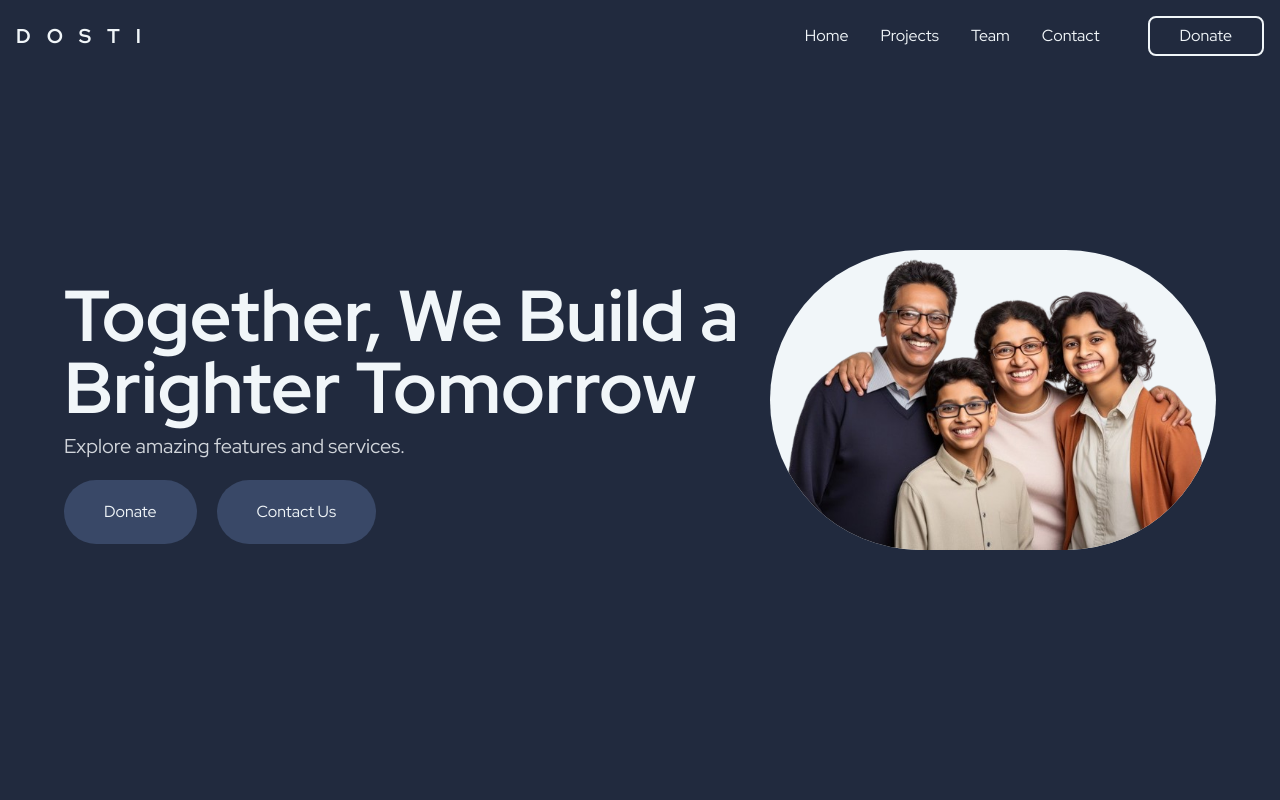
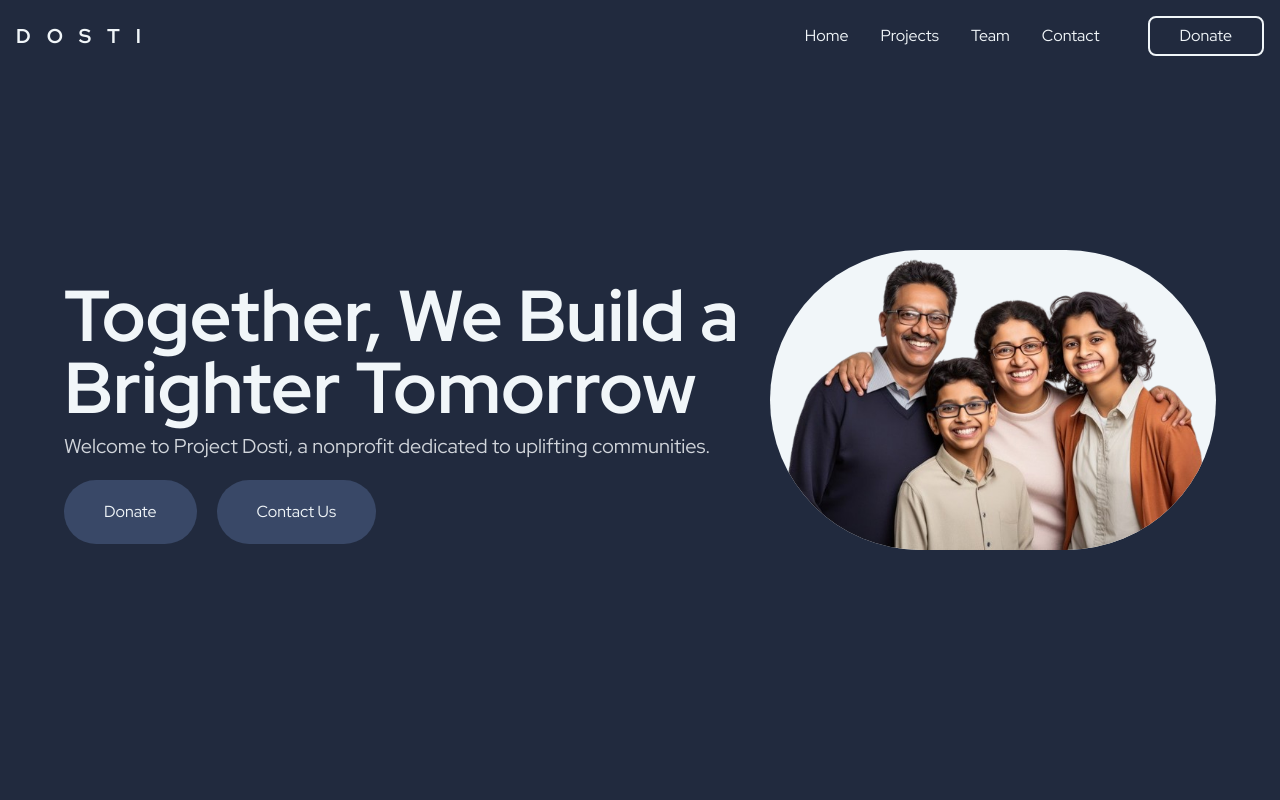
Before and after one commit to AyushB08/project-dosti, a Next.js app: page / in a window 1280 px wide. Shown: the top 800 px of the page. Built offline with nearby package versions, Linux system fonts and the light colour scheme.

Commit message:
caption text

```diff
--- a/app/page.tsx
+++ b/app/page.tsx
@@ -44,7 +44,7 @@ export default function Home() {
         <div className=" mx-10 p-6 flex flex-col md:flex-row  items-center space-y-20 md:space-y-0">
           <div className="mt-6 mr-6">
             <h1 className="text-white text-5xl md:text-7xl font-bold mb-2">Together, We Build a Brighter Tomorrow</h1>
-            <p className="text-gray-300 text-xl">Explore amazing features and services.</p>
+            <p className="text-gray-300 text-xl">Welcome to Project Dosti, a nonprofit dedicated to uplifting communities.</p>
             <div className="flex flex-row space-x-5 mt-5 items-center text-white">
               <p className="bg-navy py-2 md:py-5 px-10 rounded-full">Donate</p>
               <p className="bg-navy py-2 md:py-5 px-10 rounded-full ">Contact Us</p>
```
